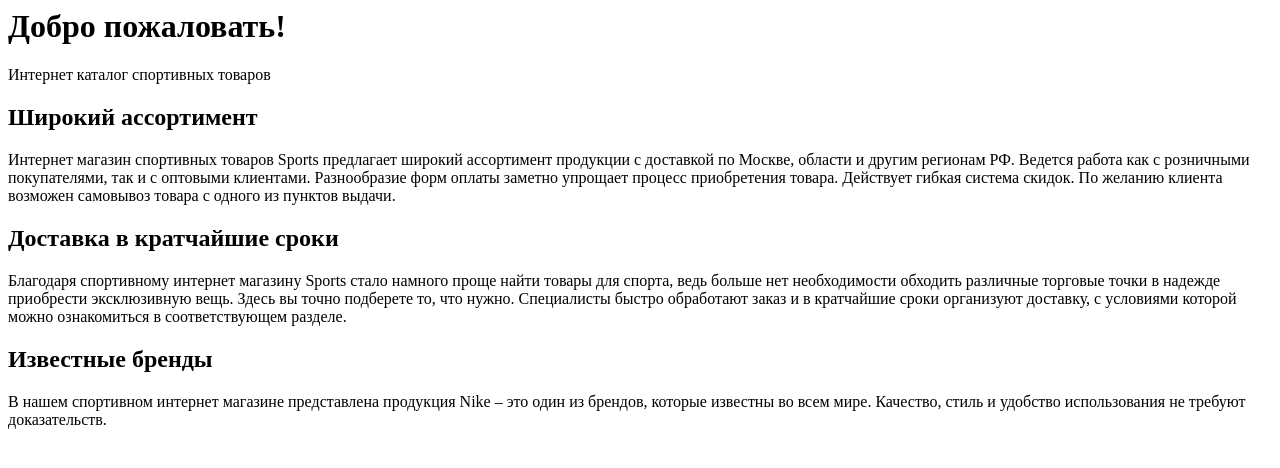
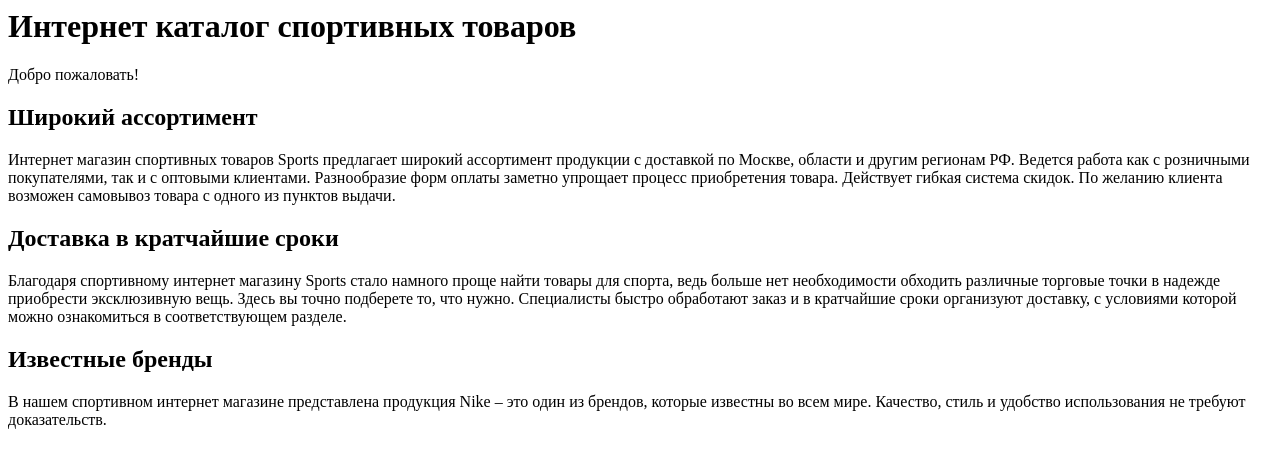
Before and after one commit to Denwer11/denwer11.github.io, a plain HTML site: page index.html in a window 1280 px wide. Drawn offline with Linux system fonts and the light colour scheme.

Commit message:
Update index.html

```diff
--- a/index.html
+++ b/index.html
@@ -3,13 +3,14 @@
     нашем интернет магазине спортивные товары отличаются надежностью, удобством и высоким качеством.">
     <meta name="Keywords" content="Интернет каталог спортивных товаров, интернет каталог, спортивные товары, спортивный магазин,
     интернет магазин, каталог спортивных товаров">
+    <title>Интернет каталог спортивных товаров</title>
 </head>
 <div class="site-index">
 
     <div class="jumbotron text-center bg-transparent">
-        <h1 class="display-4">Добро пожаловать!</h1>
+        <h1 class="display-4">Интернет каталог спортивных товаров</h1>
 
-        <p class="lead">Интернет каталог спортивных товаров</p>
+        <p class="lead">Добро пожаловать!</p>
 
     </div>
 
```
